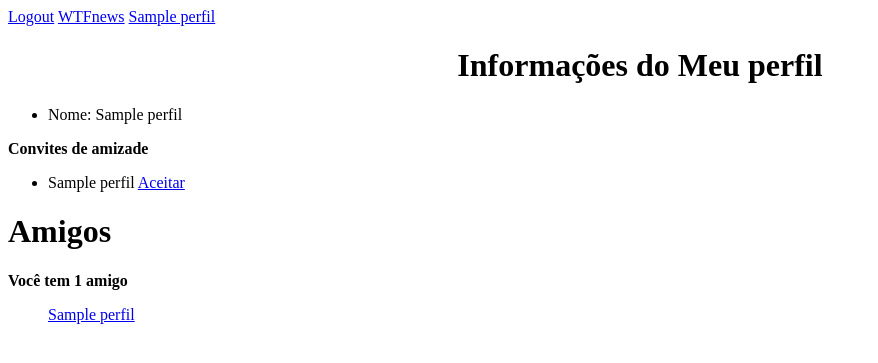
After one commit to vikvik98/ProjetoFinalPi, a Django app: page /perfil/logado in a window 1280 px wide. The commit adds this page. Shown: the top 363 px of the page, without its empty margins (0-878 px from the left). Run offline with Django 3.2, Linux system fonts and the light colour scheme; a user stored in the database is signed in; tables that the repository leaves empty hold one stand-in row (values such as "Sample post").

Commit message:
Sistema de amizade

```diff
--- a/WTFnews/WTFnews/urls.py
+++ b/WTFnews/WTFnews/urls.py
@@ -25,5 +25,9 @@ urlpatterns = [
     path('registrar/', RegistrarUsuarioView.as_view(), name='registrar'),
     path('login/', v.LoginView.as_view(template_name='login.html'), name='login'),
     path('logout/', v.LogoutView.as_view(template_name='login.html'), name='logout'),
+    path('perfil/<int:perfil_id>', views.exibir_perfil, name='exibir'),
+    path('perfil/logado', views.exibir_perfil_logado, name='exibir_perfil_logado'),
+    path('perfil/<int:perfil_id>/convidar',views.convidar, name='convidar'),
+    path('convite/<int:convite_id>/aceitar$',views.aceitar, name='aceitar'),
 
 ]
--- a/WTFnews/perfil/models.py
+++ b/WTFnews/perfil/models.py
@@ -6,3 +6,17 @@ from django.contrib.auth.models import User
 class Perfil(models.Model):
     nome = models.CharField(max_length=250, null=False)
     usuario = models.OneToOneField(User, related_name='perfil', on_delete=models.CASCADE)
+    amigos = models.ManyToManyField('self')
+    def convidar(self, perfil_convidado):
+        convite = Convite(solicitante=self, convidado=perfil_convidado)
+        convite.save()
+
+
+class Convite(models.Model):
+    solicitante = models.ForeignKey(Perfil, related_name='convites_feitos', on_delete=models.CASCADE)
+    convidado = models.ForeignKey(Perfil, related_name='convites_recebidos', on_delete=models.CASCADE)
+
+    def aceitar(self):
+        self.convidado.amigos.add(self.solicitante)
+        self.solicitante.amigos.add(self.convidado)
+        self.delete()
--- a/WTFnews/perfil/templates/base_perfil.html
+++ b/WTFnews/perfil/templates/base_perfil.html
@@ -7,6 +7,7 @@
 <body>
     <a href="/logout/">Logout</a>
     <a href="{% url 'index' %}">WTFnews</a>
+    <a href="{% url 'exibir_perfil_logado' %}">{{perfil_logado.nome}}</a>
     {% block body %}
     {% endblock %}
 
--- /dev/null
+++ b/WTFnews/perfil/templates/perfil_logado.html
@@ -0,0 +1,42 @@
+{% extends 'base_perfil.html' %}
+{% block body %}
+    <h1 align="center">Informações do Meu perfil</h1>
+    <ul>
+        <li>Nome: {{perfil_logado.nome}}</li>
+    </ul>
+
+    <strong>Convites de amizade</strong>
+    {% if perfil_logado.convites_recebidos.count %}
+        {% for convite in perfil_logado.convites_recebidos.all %}
+
+            <ul>
+                <li>{{convite.solicitante.nome}} <a href="{% url 'aceitar' convite.id %}">Aceitar</a></li>
+            </ul>
+
+        {% endfor %}
+
+    {% else %}
+
+    <p>Não há nenhum convite</p>
+
+    {% endif %}
+
+
+    <h1>Amigos</h1>
+    {% with total_de_amigos=perfil_logado.amigos.count %}
+        {% if total_de_amigos %}
+            <strong>Você tem {{total_de_amigos}} amigo{{ total_de_amigos|pluralize }}</strong>
+            <ul>
+                {% for amigo in perfil_logado.amigos.all %}
+                <a href="{% url 'exibir' amigo.id %}">{{amigo.nome}}</a>
+                {% endfor %}
+            </ul>
+        {% else %}
+            <strong>Você não possui amigos</strong>
+        {% endif %}
+    {% endwith %}
+
+
+
+
+{% endblock %}
--- a/WTFnews/perfil/views.py
+++ b/WTFnews/perfil/views.py
@@ -7,8 +7,56 @@ from perfil.models import *
 
 @login_required
 def index(request):
-    return render(request, 'index.html', {'perfil_logado': get_perfil_logado(request)})
+    todos_perfis =Perfil.objects.all()
+    perfil_logado = get_perfil_logado(request)
+    amigos_do_perfil_logado = []
+    perfis = []
+
+    for perfil in perfil_logado.amigos.all():
+        amigos_do_perfil_logado.append(perfil)
+
+
+
+    for perfil in todos_perfis:
+        if not perfil.nome == perfil_logado.nome and perfil not in amigos_do_perfil_logado:
+            perfis.append(perfil)
+
+    return render(request, 'index.html', {'perfil_logado': get_perfil_logado(request),
+                                          'perfis': perfis})
 
 @login_required
 def get_perfil_logado(request):
     return request.user.perfil
+
+@login_required
+def exibir_perfil(request, perfil_id):
+    perfil = Perfil.objects.get(id=perfil_id)
+    perfil_logado = get_perfil_logado(request)
+    ja_eh_amigo = perfil in perfil_logado.amigos.all()
+
+    return render(request, 'perfil.html',
+                  {'perfil': perfil,
+                   'ja_eh_amigo':ja_eh_amigo})
+
+
+@login_required
+def exibir_perfil_logado(request):
+    perfil_logado = get_perfil_logado(request)
+
+    return render(request, 'perfil_logado.html',
+                  {'perfil_logado': perfil_logado})
+
+
+@login_required
+def convidar(request, perfil_id):
+    perfil_convidado = Perfil.objects.get(id=perfil_id)
+    perfil_logado = get_perfil_logado(request)
+    perfil_logado.convidar(perfil_convidado)
+    return redirect('index')
+
+
+@login_required
+def aceitar(request, convite_id):
+    convite = Convite.objects.get(id=convite_id)
+    convite.aceitar()
+    return redirect('index')
--- a/WTFnews/usuarios/templates/registrar.html
+++ b/WTFnews/usuarios/templates/registrar.html
@@ -9,7 +9,7 @@
     <input id="id_senha" name="senha" placeholder="Senha *" required type="password">
 
     <hr/>
-    <button type="submit" value="Login">Registrar</button>
+    <button type="submit" value="{% url 'login' %}">Registrar</button>
     {% if form.errors %}
 	<div class="alert alert-danger">
 		<button type="button" class="close"
```
Also changed, not shown: WTFnews/perfil/templates/index.html (+10 -2 lines), WTFnews/perfil/templates/perfil.html (added, +12 -0 lines), WTFnews/perfil/migrations/0002_convite.py (added), WTFnews/perfil/migrations/0003_perfil_amigos.py (added).
